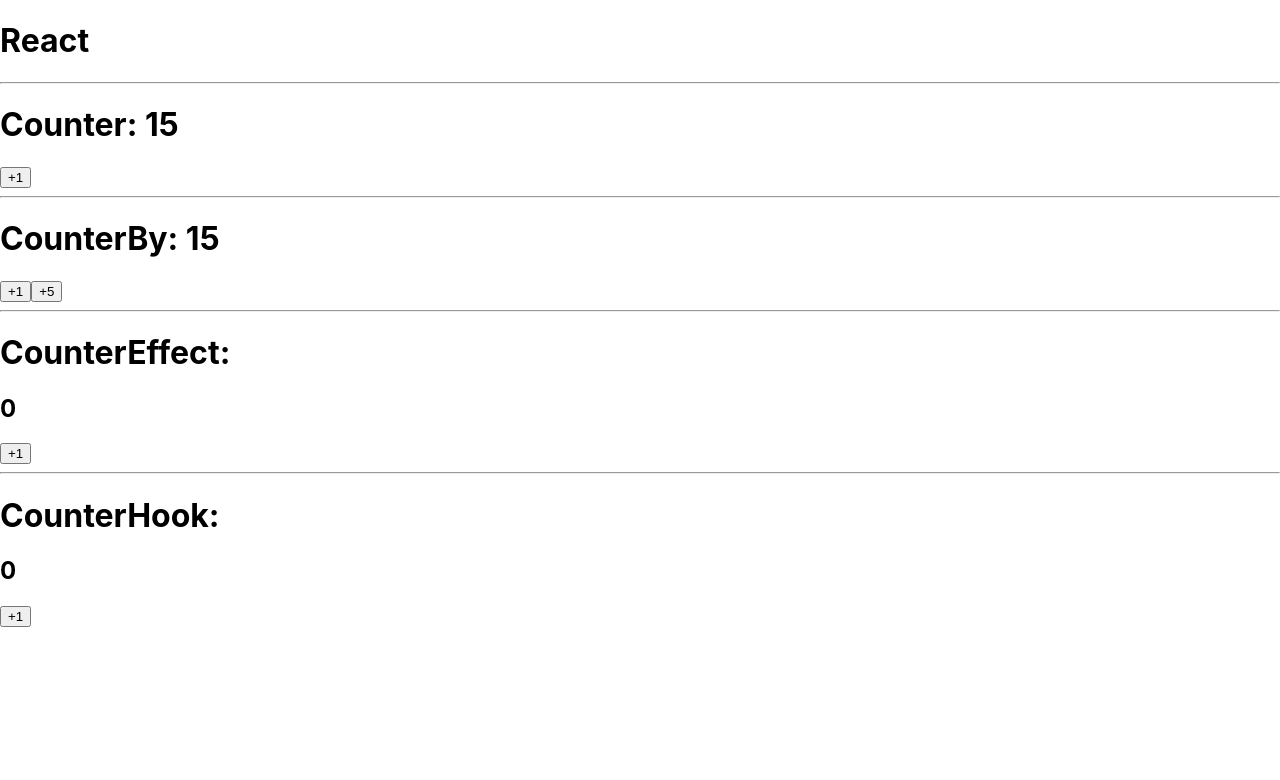
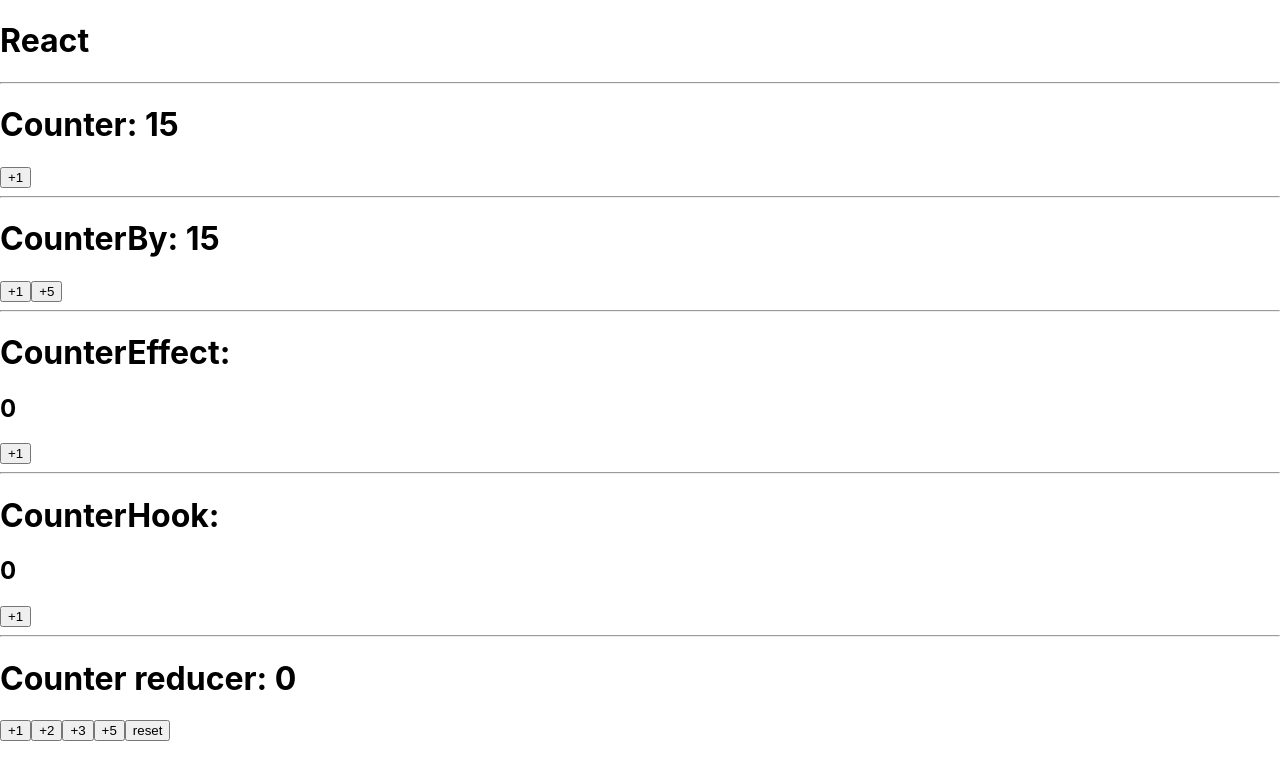
Before and after one commit to atlasfoo/react-ts-basic, a React (Create React App) app: page / in a window 1280 px wide. Shown: the top 780 px of the page. Built offline with nearby package versions, Linux system fonts and the light colour scheme.

Commit message:
:memo: - counter with reducers

```diff
--- a/src/App.tsx
+++ b/src/App.tsx
@@ -2,6 +2,7 @@
 import CounterBy from './bases/CounterBy'
 import CounterEffect from './bases/CounterEffect'
 import CounterHook from './bases/CounterHook'
+import CounterReducerComponent from './bases/CounterReducerComponent'
 
 function App() {
 	return (
@@ -15,6 +16,8 @@
 			<CounterEffect initialValue={0}/>
 			<hr />
 			<CounterHook initialValue={0}/>
+			<hr />
+			<CounterReducerComponent initialValue={0}/>
 		</>
 	)
 }
--- /dev/null
+++ b/src/bases/CounterReducerComponent/CounterReducer.tsx
@@ -0,0 +1,69 @@
+import React, { useReducer, useState } from 'react'
+
+interface Props {
+  initialValue?: number
+}
+
+interface CounterState {
+  counter: number
+  previous: number
+  changes: number
+}
+
+const INITAL_STATE : CounterState = {
+  counter : 0,
+  previous: 0,
+  changes: 0
+}
+
+type CounterAction = |
+{
+  type: "increaseBy",
+  payload: { value: number }
+}
+|{type: "reset"
+}
+
+const CounterReducer = (state:CounterState, action:CounterAction) : CounterState => {
+  switch(action.type){
+    case 'increaseBy':{
+      return {
+        changes: state.changes+1,
+        counter: state.counter + action.payload.value,
+        previous: state.previous + action.payload.value
+      }
+    }
+    case 'reset':{
+      return {
+        changes :0,
+        counter: 0,
+        previous : 0
+      }
+    }
+  }
+}
+
+const Counter = ({initialValue = 0} : Props) => {
+  const [{counter}, dispatch] = useReducer(CounterReducer, INITAL_STATE)
+
+	const handleReset = () => {
+		dispatch({type: 'reset'})
+	}
+
+	const handleIncrease = (value:number) => {
+		dispatch({type: 'increaseBy', payload: {value}})
+	}
+
+	return (
+		<>
+			<h1>Counter reducer: {counter}</h1>
+			<button onClick={() => handleIncrease(1) }>+1</button>
+			<button onClick={() => handleIncrease(2) }>+2</button>
+			<button onClick={() => handleIncrease(3) }>+3</button>
+			<button onClick={() => handleIncrease(5) }>+5</button>
+			<button onClick={handleReset}>reset</button>
+		</>
+	)
+}
+
+export default Counter
--- /dev/null
+++ b/src/bases/CounterReducerComponent/index.ts
@@ -0,0 +1 @@
+export { default } from './CounterReducer';
```
